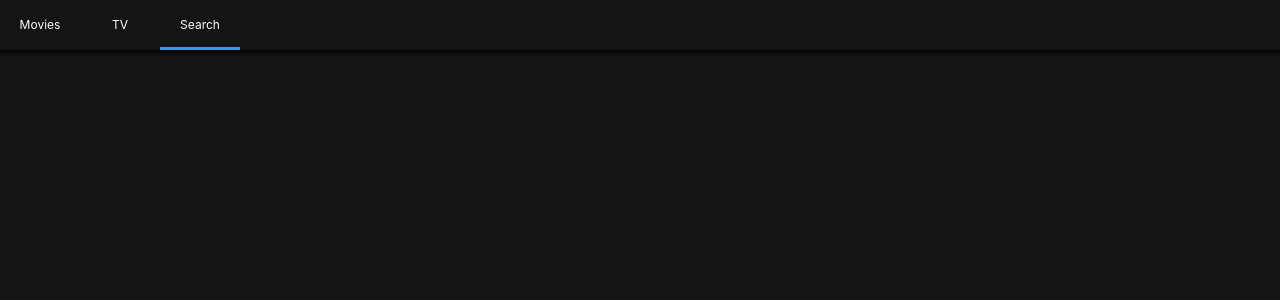
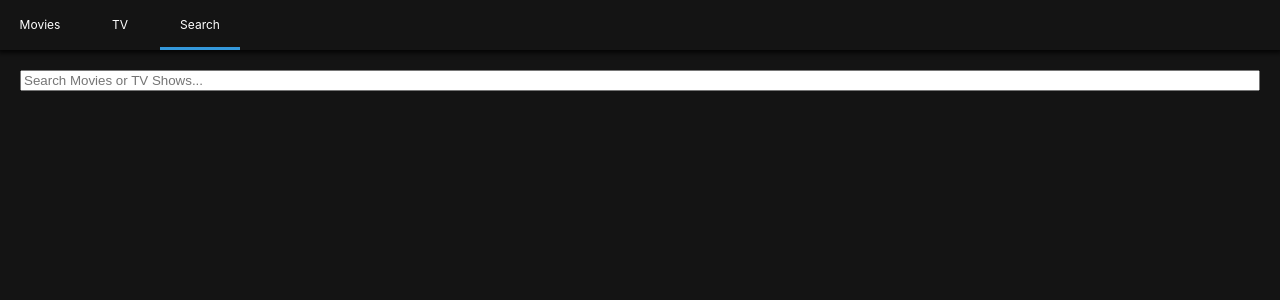
Before and after one commit to sururuu/Nomflix_react, a React (Create React App) app: page /search in a window 1280 px wide. Shown: the top 300 px of the page. Built offline with nearby package versions, Linux system fonts and the light colour scheme.

Commit message:
SearchPresenter Component

```diff
--- a/src/Routes/Home/HomePresenter.js
+++ b/src/Routes/Home/HomePresenter.js
@@ -5,7 +5,7 @@
 import Loader from "../../Components/Loader";
 
 const Container = styled.div`
-  padding: 0px 10px;
+  padding: 0px 20px;
 `;
 
 const HomePresetner = ({nowPlaying, upcoming, popular, loading, error}) =>
--- a/src/Routes/Search/SearchContainer.js
+++ b/src/Routes/Search/SearchContainer.js
@@ -11,11 +11,21 @@
     error: null
   };
 
-  handleSubmit = () =>{
+  handleSubmit = (event) =>{
+    event.preventDefault();
     const { searchTerm } = this.state;
     if(searchTerm !== ""){
       this.searchByTerm();
     }
+  }
+
+  updateTerm = (event) => {
+    const {
+      target: {value}
+    } = event;
+    this.setState({
+      searchTerm: value
+    })
   }
 
   searchByTerm = async() =>{
@@ -49,6 +59,7 @@
         loading={loading}
         error={error}
         handleSubmit={this.handleSubmit}
+        updateTerm={this.updateTerm}
       />
     )
   }
--- a/src/Routes/Search/SearchPresenter.js
+++ b/src/Routes/Search/SearchPresenter.js
@@ -1,16 +1,63 @@
 import React from "react";
-import PropTypes from "prop-types";
+import propTypes from "prop-types";
 import styled from "styled-components";
+import Section from "Components/Sections";
+import Loader from "../../Components/Loader";
 
-const SearchPresetner = ({movieResults, tvResults, searchTerm, handleSubmit, loading, error}) => null;
+const Container = styled.div`
+  padding:20px;
+`;
 
-SearchPresetner.PropTypes = {
-  movieResults: PropTypes.array,
-  tvResults: PropTypes.array,
-  searchTerm: PropTypes.string,
-  handleSubmit: PropTypes.string,
-  loading: PropTypes.bool.isRequired,
-  error: PropTypes.string
+const Form = styled.form`
+  margin-bottom:50px;
+  width:100%;
+`;
+
+const Input = styled.input`
+  margin-bottom: 50px;
+  width: 100%;
+`;
+
+const SearchPresetner = ({movieResults, tvResults, searchTerm, handleSubmit,updateTerm, loading, error}) => (
+  <Container>
+    <Form onSubmit={handleSubmit}>
+      <Input
+        placeholder="Search Movies or TV Shows..."
+        value={searchTerm}
+        onChange={updateTerm}
+      />
+    </Form>
+    {loading ? (
+      <Loader />
+    ) : (
+      <>
+        {movieResults && movieResults.length > 0 && (
+          <Section title="Movie Results">
+            {movieResults.map(movie => (
+              <span key={movie.id}>{movie.title}</span>
+            ))}
+          </Section>
+        )}
+        {tvResults && tvResults.length > 0 && (
+          <Section title="TV Show Results">
+            {tvResults.map(show => (
+              <span key={show.id}>{show.name}</span>
+            ))}
+          </Section>
+        )}
+      </>
+    )}
+  </Container>
+);
+
+SearchPresetner.propTypes = {
+  movieResults: propTypes.array,
+  tvResults: propTypes.array,
+  searchTerm: propTypes.string,
+  handleSubmit: propTypes.func.isRequired,
+  updateTerm: propTypes.isRequired,
+  loading: propTypes.bool.isRequired,
+  error: propTypes.string
 }
 
 export default SearchPresetner;
--- a/src/Routes/TV/TvPresenter.js
+++ b/src/Routes/TV/TvPresenter.js
@@ -4,7 +4,9 @@
 import Section from "../../Components/Sections";
 import Loader from "../../Components/Loader";
 
-const Container = styled.div``;
+const Container = styled.div`
+  padding: 0px 20px;
+`;
 
 const TVPresetner = ({topRated, popular, airingToday, loading, error}) =>
   loading ? <Loader /> :
```
